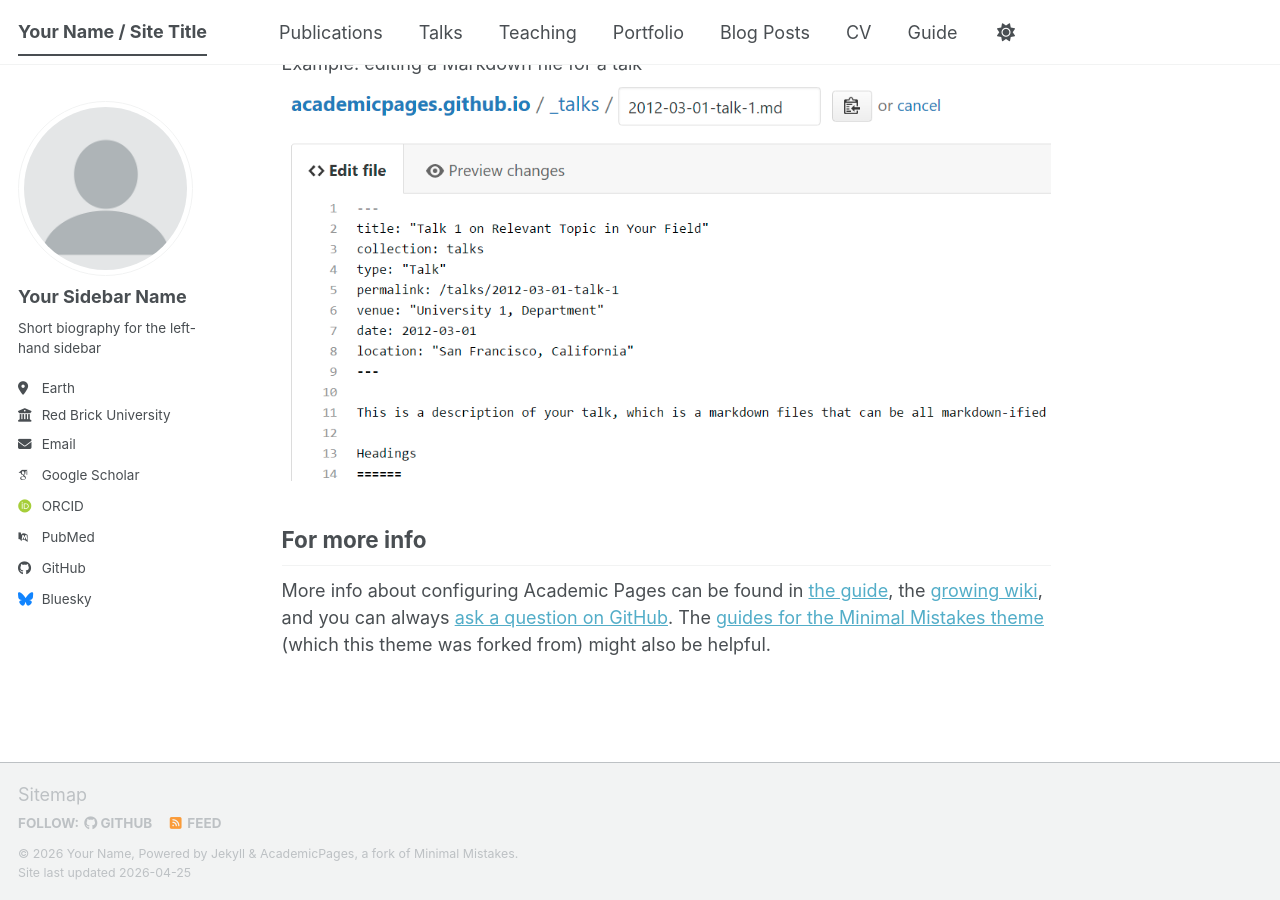
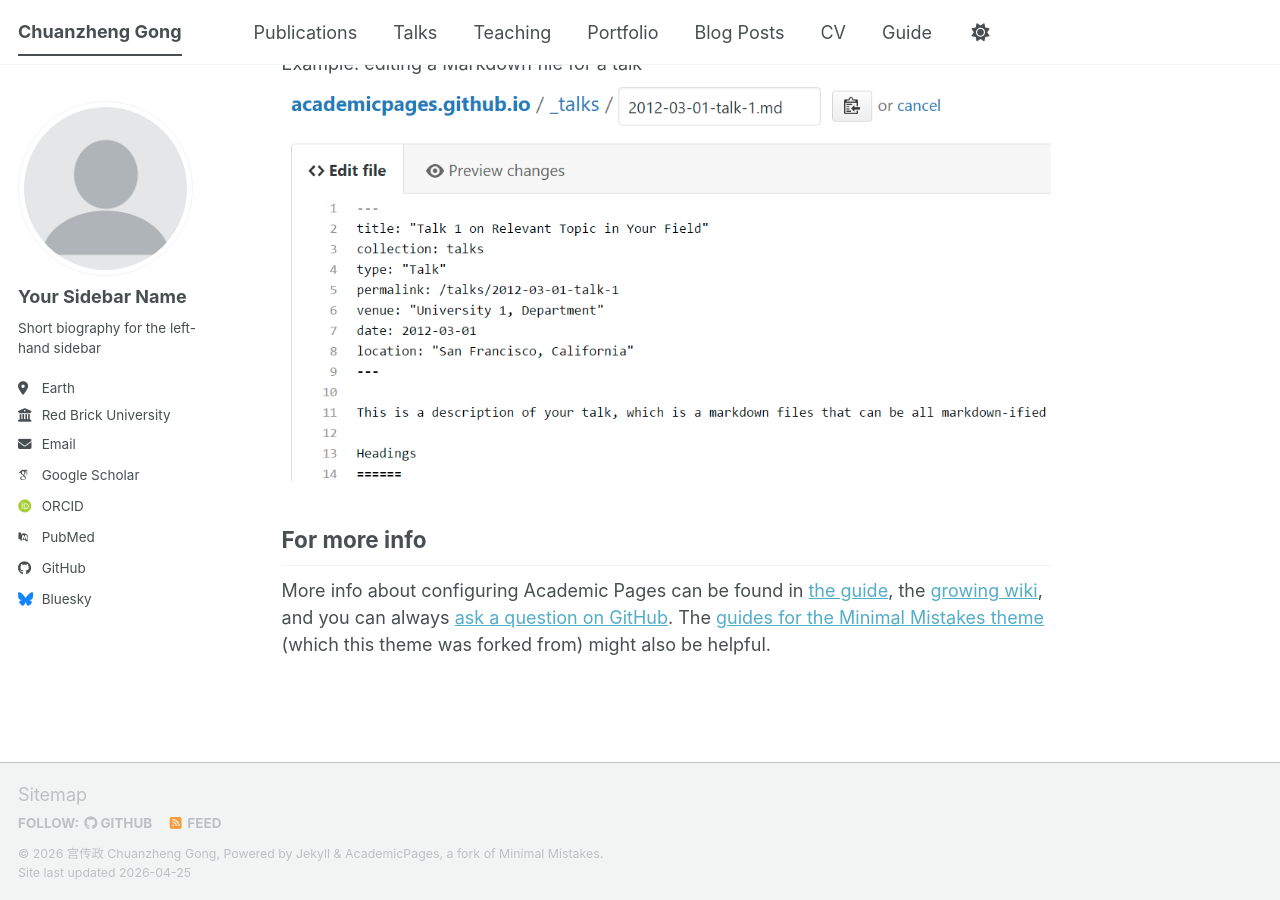
Before and after one commit to Link11001/Link11001.github.io, a Jekyll site: the page built from _pages/about.md, in a window 1280 px wide and 900 px high, scrolled down 2720 px. Built offline with Jekyll 4.4.1, drawn with Linux system fonts in a browser that asks for light colours; some web fonts are replaced; a script bundle is joined from its source files by our own code; library files that are not in the unit come from our copies.

Commit message:
Update _config.yml

```diff
--- a/_config.yml
+++ b/_config.yml
@@ -9,9 +9,9 @@
 # Basic Site Settings
 locale                   : "en-US"
 site_theme               : "default" # The available themes options are "default", "air", "sunrise", "mint", "dirt" and "contrast"
-title                    : "Your Name / Site Title"
+title                    : "Chuanzheng Gong"
 title_separator          : "-"
-name                     : &name "Your Name"
+name                     : &name "宫传政 Chuanzheng Gong"
 description              : &description "Your Name's academic portfolio"   # Update this with a general description of your site, this is the default if not overridden by a page
 url                      : https://academicpages.github.io # The base hostname & protocol for your site e.g. "https://[your GitHub username].github.io",
                                                            # or if you already have some other page hosted on Github then use "https://[your GitHub username].github.io/[Your Repo Name]"
```
